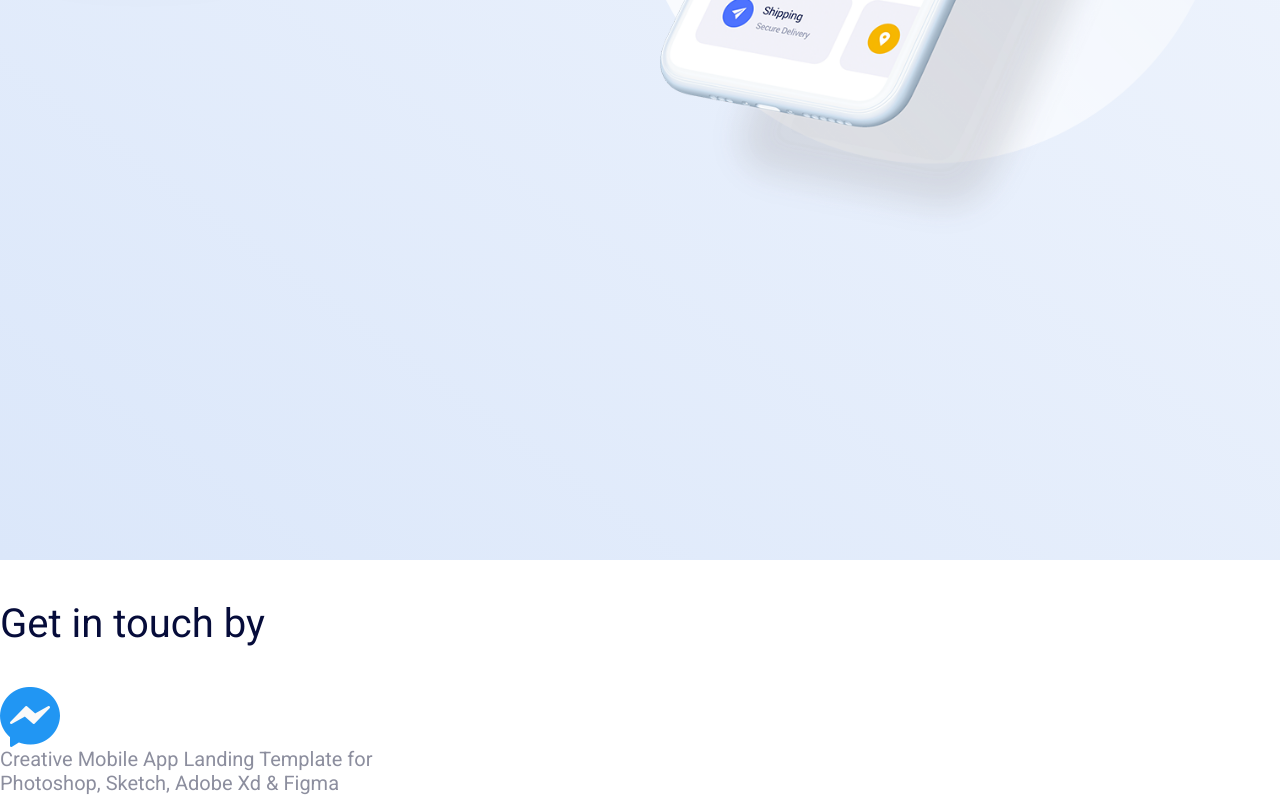
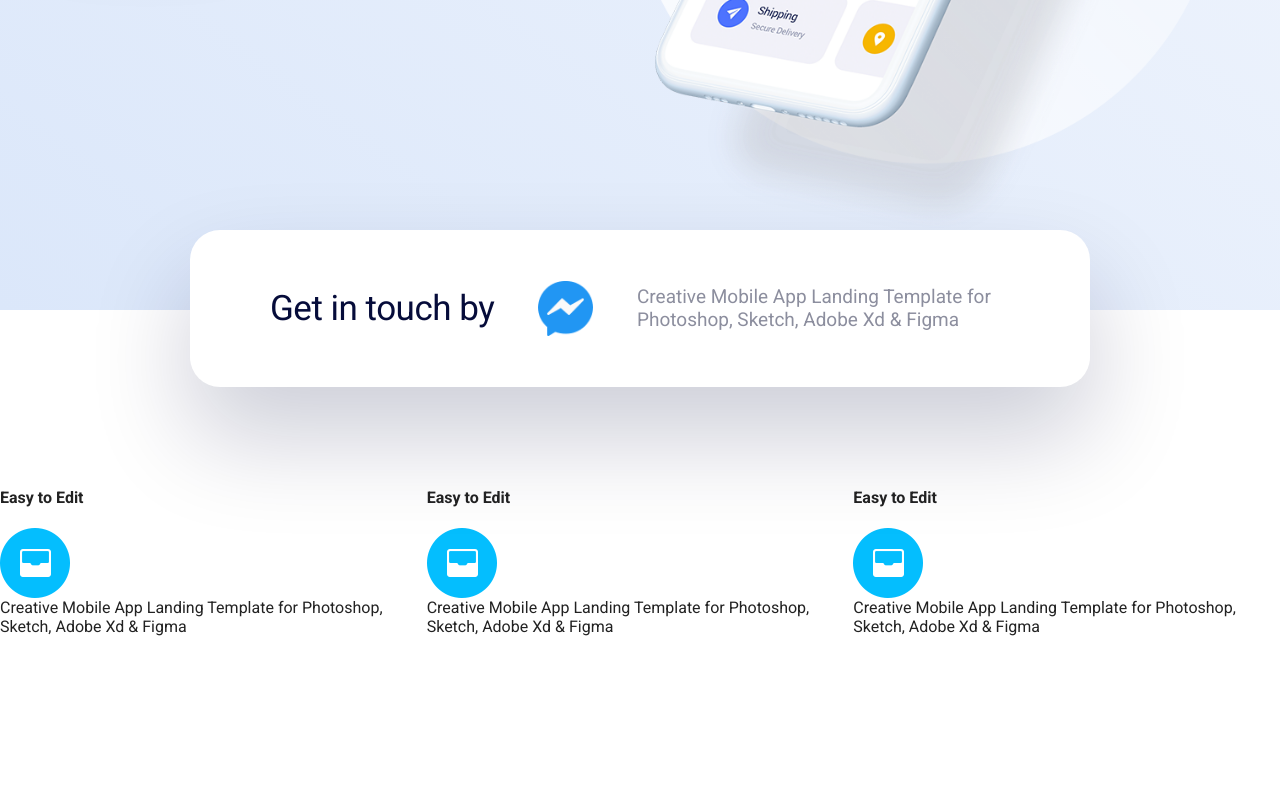
Before and after one commit to GoharaJunior/mobile-app-landing-page, a plain HTML site: page index.html in a window 1280 px wide. Shown: the part 656-1456 px from the top of the page. After the commit the page ends 1292 px from the top, so only its background shows below. Drawn offline with Linux system fonts and the light colour scheme.

Commit message:
INFO Finalizado

```diff
--- a/css/styles.css
+++ b/css/styles.css
@@ -33,7 +33,7 @@ img {
 .menu {
   max-width: 1200px;
   margin: 0 auto;
-  padding: 60px 10px;
+  padding: 60px 15px;
   display: flex;
   flex-wrap: wrap;
   justify-content: space-between;
@@ -71,12 +71,12 @@ img {
 }
 /*===INTRO===*/
 .intro-bg {
-  height: 1050px;
+  height: 800px;
   background: linear-gradient(36.1deg, #DBE7FA 0%, #F2F6FD 100%);
 }
 
 .intro {
-  padding: 60px 10px;
+  padding: 60px 15px;
   max-width: 1200px;
   margin: 0 auto;
   display: flex;
@@ -116,24 +116,44 @@ img {
 }
 /*===INFO===*/
 .info-bg {
+  background-color: #fff;
+  padding: 0 15px;
+}
+
+.info {
+  display: flex;
+  max-width: 900px;
+  padding: 20px 80px;
+  margin: 0 auto;
+  justify-content: space-between;
+  align-items: center;
   background: #fff;
-  width: 1170px;
-  height: 200px;
+  box-shadow: 0px 50px 100px rgba(6, 12, 58, 0.2);
+  position: relative;
+  border-radius: 30px;
+  top: -80px;
+  flex-wrap: wrap;
 }
 
 .info h3 {
   color: #060C3A;;
   font-weight: normal;
-  font-size: 40px;
+  font-size: 35px;
+  line-height: 47px;
+  letter-spacing: -0.5px;
 }
 
 .info p {
   color: #8C8E9E;
-  font-size: 20px;
+  font-size: 19px;
   max-width: 373px;
 }
 
 .info img {
-  height: 60px;
+  height: 55px;
   width: auto;
 }
+/*===FEATURE===*/
+.feature {
+  display: flex;
+}
--- a/index.html
+++ b/index.html
@@ -49,6 +49,23 @@
         Photoshop, Sketch, Adobe Xd & Figma</p>
     </div>
   </section>
-
+  <!--FEATURE-->
+  <section class="feature">
+    <div class="feature-item">
+      <h4>Easy to Edit</h4>
+      <img src="/img/easy-to-edit.png" alt="Easy To Edit Logo">
+      <p>Creative Mobile App Landing Template for Photoshop, Sketch, Adobe Xd & Figma</p>
+    </div>
+    <div class="feature-item">
+      <h4>Easy to Edit</h4>
+      <img src="/img/easy-to-edit.png" alt="Easy To Edit Logo">
+      <p>Creative Mobile App Landing Template for Photoshop, Sketch, Adobe Xd & Figma</p>
+    </div>
+    <div class="feature-item">
+      <h4>Easy to Edit</h4>
+      <img src="/img/easy-to-edit.png" alt="Easy To Edit Logo">
+      <p>Creative Mobile App Landing Template for Photoshop, Sketch, Adobe Xd & Figma</p>
+    </div>
+  </section>
 </body>
 </html>
```
Also changed, not shown: img/easy-to-edit.png (added), img/full-vector.png (added), img/ux-ui-kit.png (added).
